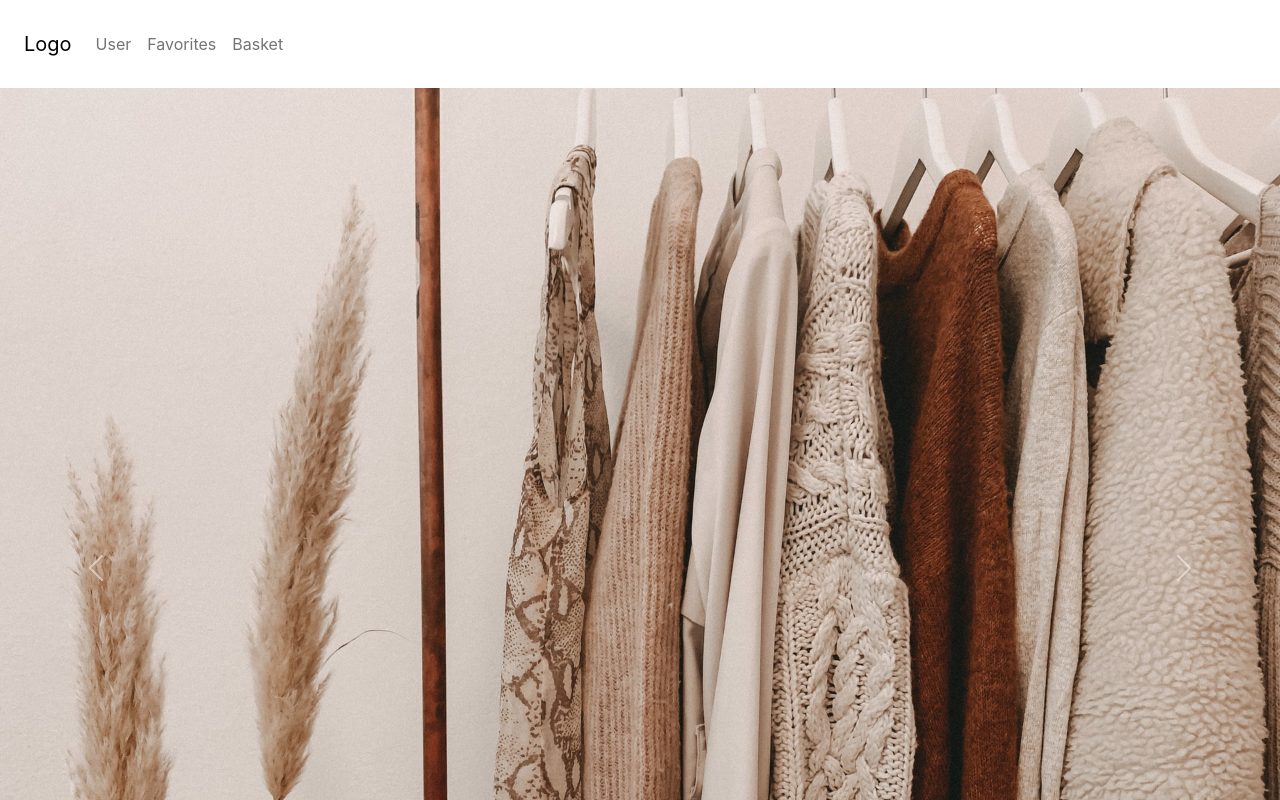
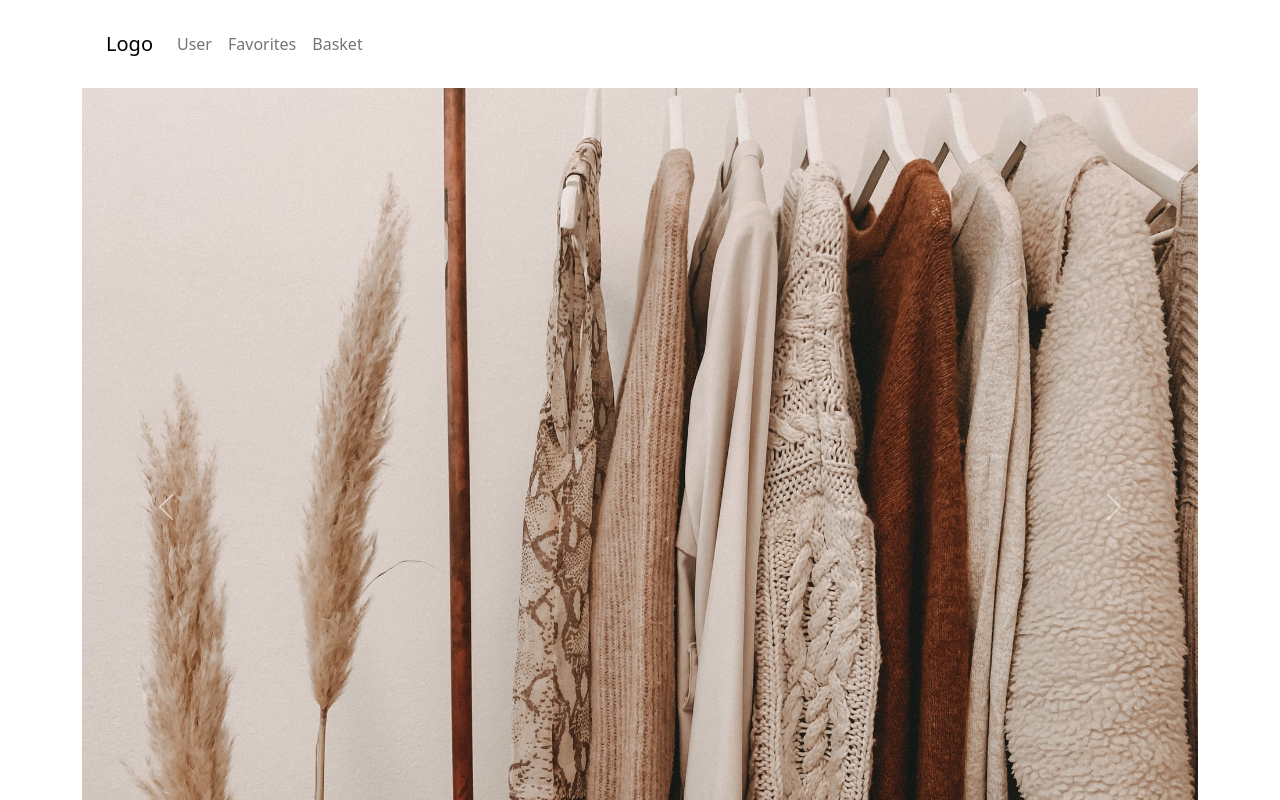
Before and after one commit to abuiko/react-bootstrap, a React (Create React App) app: page / in a window 1280 px wide. Shown: the top 800 px of the page. Built offline with nearby package versions, Linux system fonts and the light colour scheme.

Commit message:
fix bootstrap collapse

```diff
--- a/src/App.js
+++ b/src/App.js
@@ -1,5 +1,6 @@
 import React from "react";
 import { BrowserRouter as Router, Route, Switch } from "react-router-dom";
+import 'bootstrap/dist/css/bootstrap.css';
 import { Home } from "./Home";
 import { User } from "./User";
 import { Favorites } from "./Favorites";
@@ -14,9 +15,10 @@ import { Slider } from "./components/Carousel";
 function App() {
   return (
     <React.Fragment>
-      <NavigationBar />
-      <Slider />
+
       <Layout>
+        <NavigationBar />
+        <Slider />
         <Router>
           <Switch>
             <Route exact path="/" component={Home}></Route>
```
